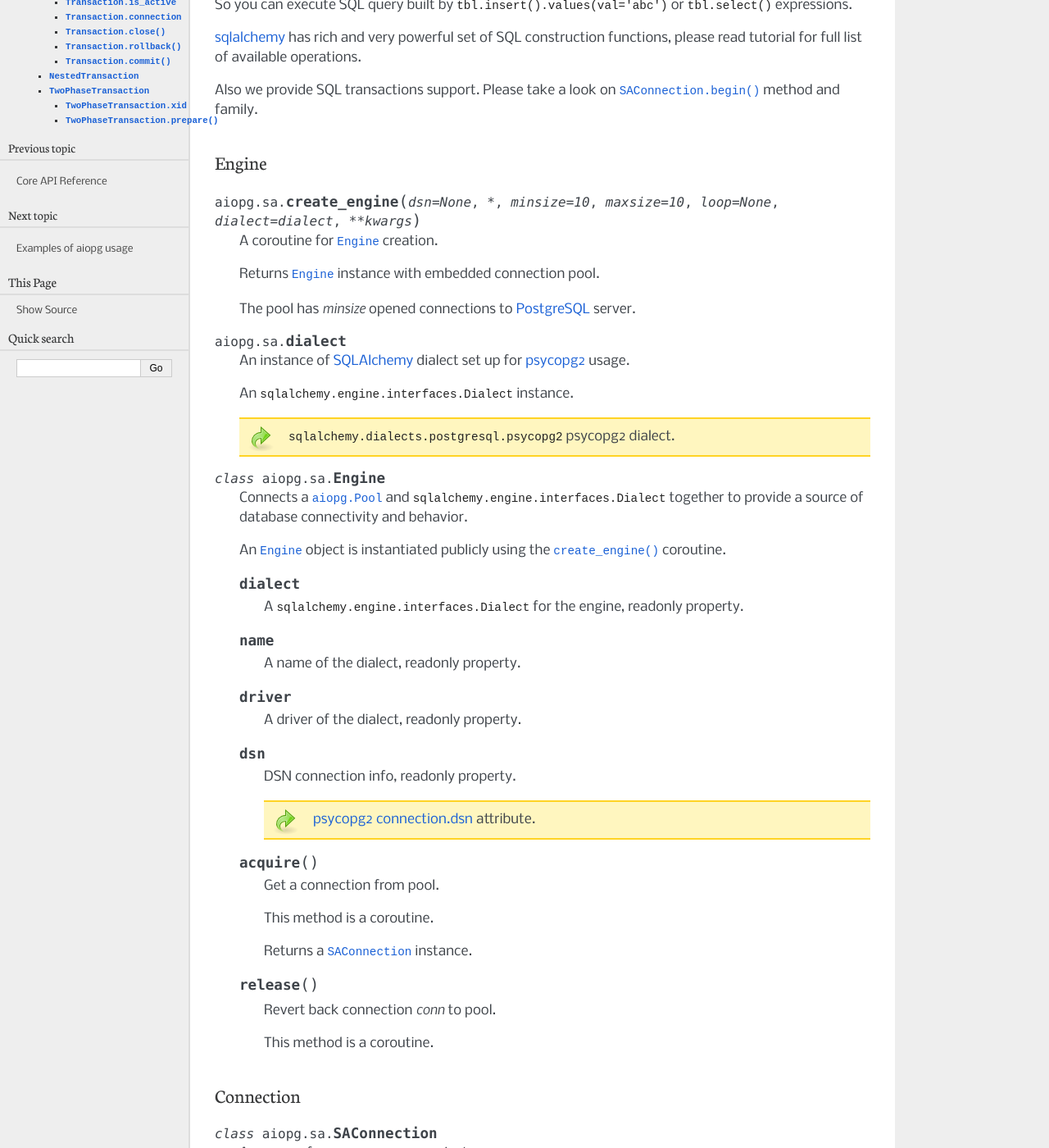
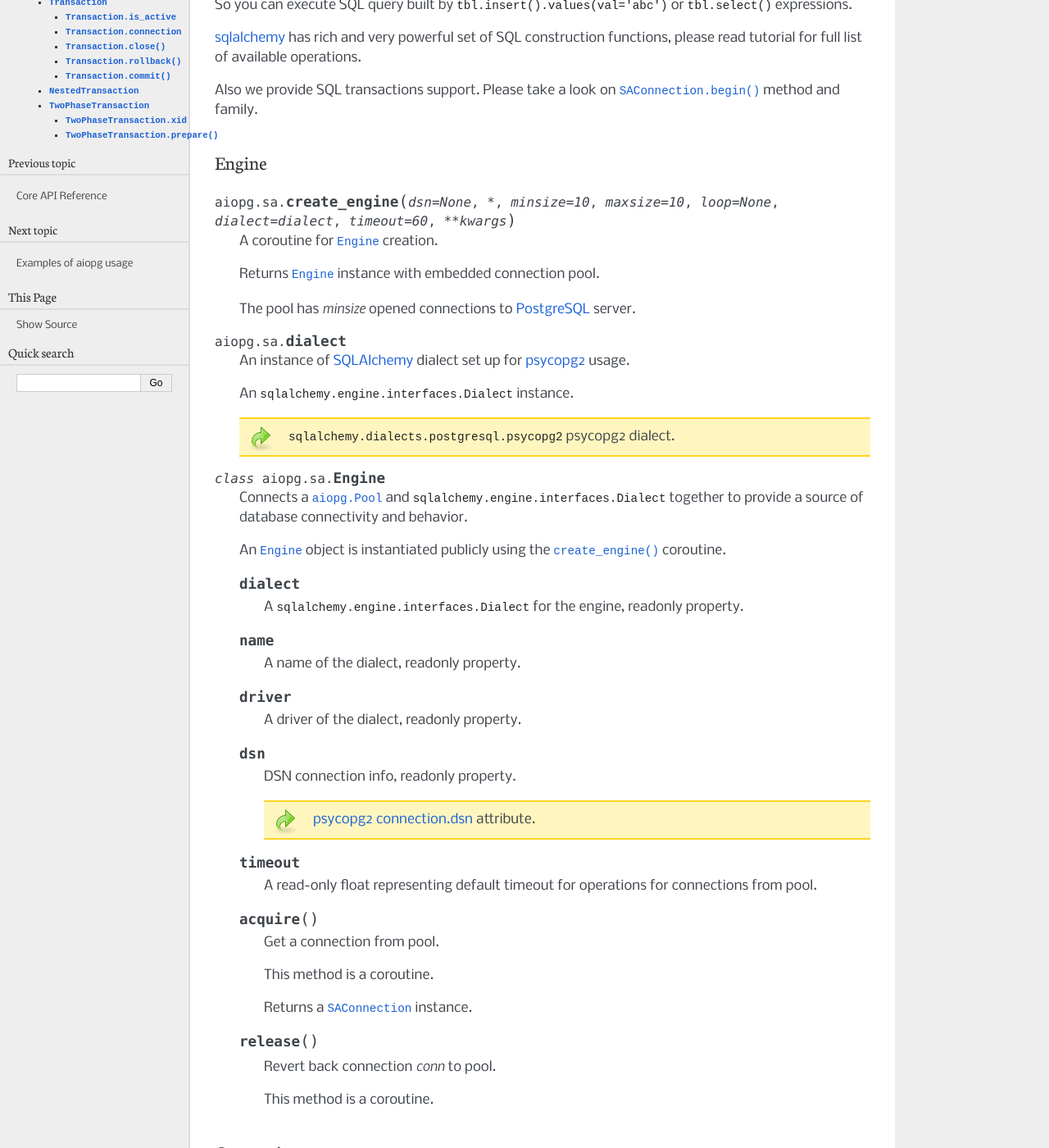
Before and after one commit to aio-libs/aiopg, a Sphinx documentation site: the page built from docs/sa.rst, in a window 1280 px wide and 1400 px high, scrolled down 860 px. Shown: the whole window at 82% size. Built offline with Sphinx 7.4.7, drawn with Linux system fonts in a browser that asks for light colours.

Commit message:
Document engine's timeout

```diff
--- a/docs/sa.rst
+++ b/docs/sa.rst
@@ -62,7 +62,7 @@
 ------
 
 .. function:: create_engine(dsn=None, *, minsize=10, maxsize=10, loop=None, \
-                            dialect=dialect, **kwargs)
+                            dialect=dialect, timeout=60, **kwargs)
 
    A :ref:`coroutine <coroutine>` for :class:`Engine` creation.
 
@@ -113,6 +113,11 @@
          `psycopg2 connection.dsn
          <http://initd.org/psycopg/docs/connection.html#connection.dsn>`_
          attribute.
+
+   .. attribute:: timeout
+
+      A read-only float representing default timeout for operations
+      for connections from pool.
 
    .. method:: acquire()
 
```
